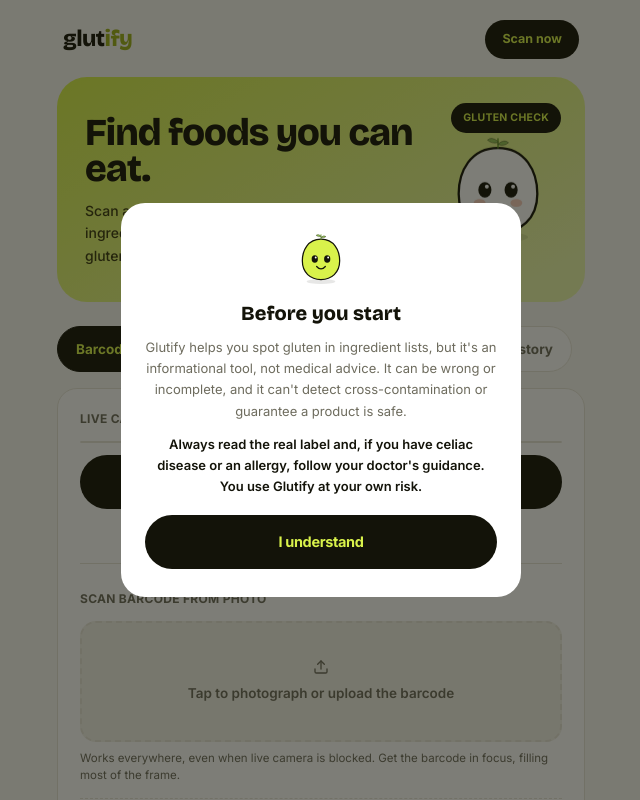
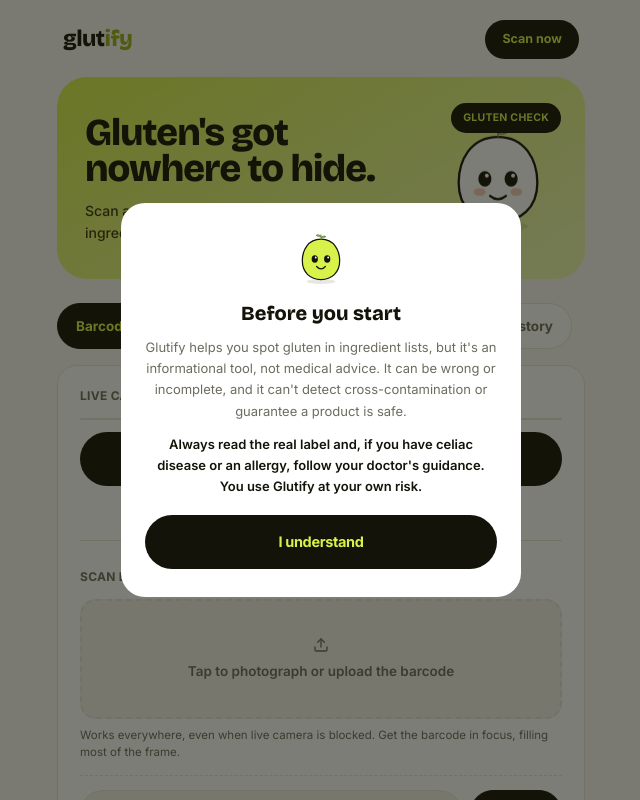
Before and after one commit to pranavsuresh829-stack/Glutify, a Next.js app: page / in a window 1280 px wide. Shown: the top 800 px of the page, without its empty margins (319-959 px from the left). Built offline with nearby package versions, Linux system fonts and the light colour scheme.

Commit message:
Replace hero tagline: it collided with a competitor's trademark
"Find foods you can eat" is Fig's registered tagline. Swaps in the
spec-approved copy ("Gluten's got nowhere to hide") across the hero,
page title/description, and manifest.

```diff
--- a/src/app/layout.tsx
+++ b/src/app/layout.tsx
@@ -15,9 +15,9 @@ const body = Inter({
 });
 
 export const metadata: Metadata = {
-  title: "Glutify: Find foods you can eat",
+  title: "Glutify: Gluten's got nowhere to hide",
   description:
-    "Scan a barcode, snap a label, or paste ingredients to check for gluten in seconds.",
+    "Scan a barcode, snap the label, or paste the ingredients. Glootie finds what's hiding in there.",
   manifest: "/manifest.json",
   appleWebApp: {
     capable: true,
--- a/src/app/page.tsx
+++ b/src/app/page.tsx
@@ -86,11 +86,11 @@ export default function GlutifyPage() {
           <div className="relative flex items-center gap-2.5">
             <div className="min-w-0 flex-1">
               <h1 className="font-display text-[38px] font-extrabold leading-[0.96] tracking-tight">
-                Find foods you can eat.
+                Gluten&apos;s got nowhere to hide.
               </h1>
               <p className="mt-3 text-sm font-medium leading-relaxed text-[#3a3a12]">
-                Scan a barcode, snap the label, or paste ingredients, and Glootie tells you in
-                seconds if gluten&apos;s hiding in there.
+                Scan a barcode, snap the label, or paste the ingredients. Glootie finds what&apos;s
+                hiding in there.
               </p>
             </div>
             <div className="flex w-[118px] flex-shrink-0 justify-center">
```
Also changed, not shown: public/manifest.json.
